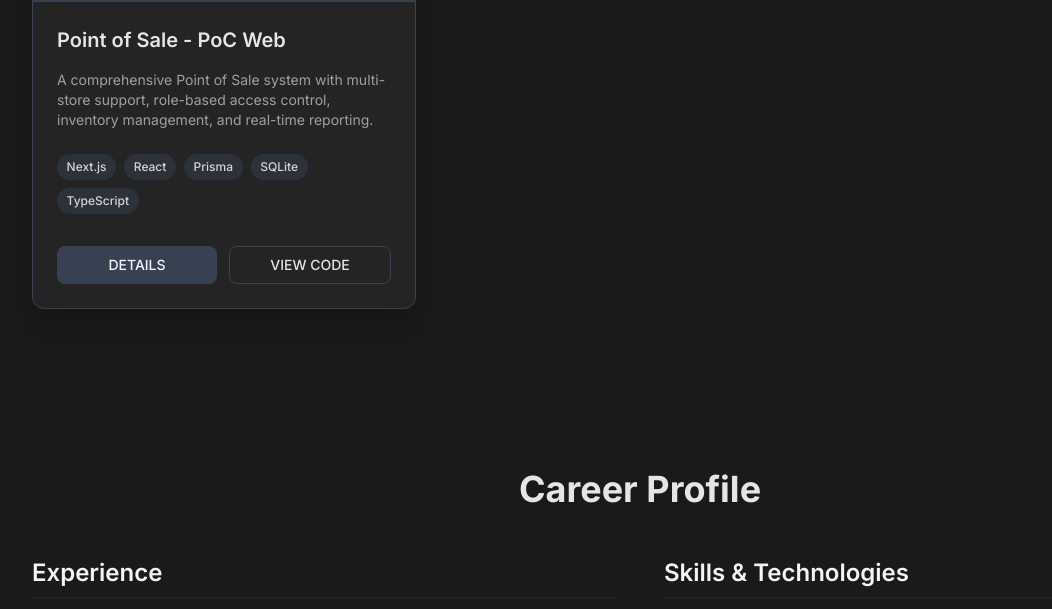
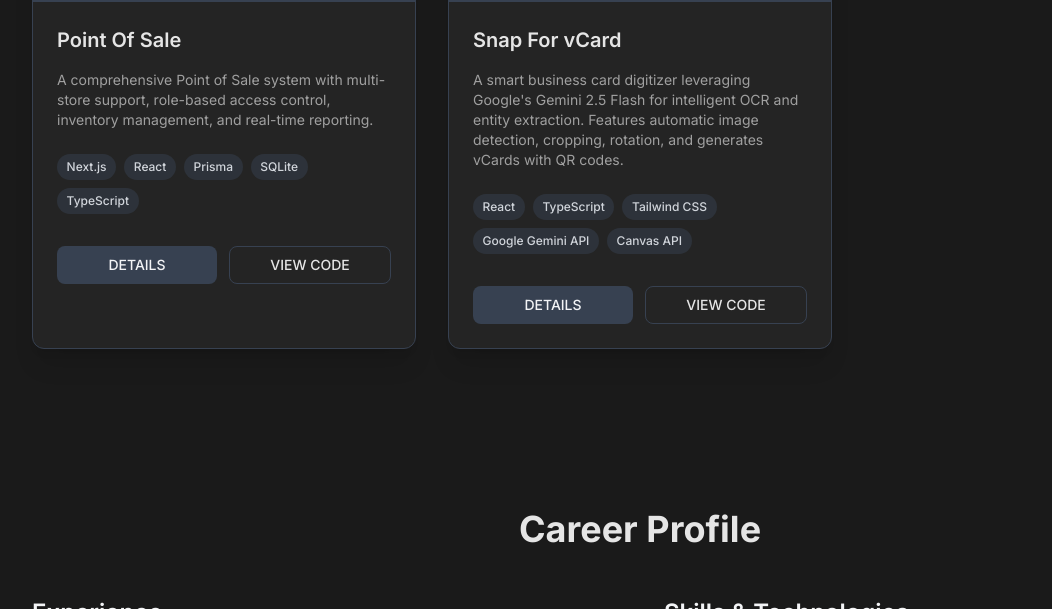
Before and after one commit to ihsanberahim/ihsanberahim.github.io, a website: page index.html in a window 1280 px wide. Shown: the part 1155-1764 px from the top of the page, without its empty margins (0-1052 px from the left). Drawn offline with nearby package versions, Linux system fonts and the light colour scheme.

Commit message:
feat: Add Google Tag Manager, introduce 'Snap For vCard' project, update 'Point Of Sale' project card details, and modify project modal's primary action to 'Get In Touch'.

```diff
--- a/index.html
+++ b/index.html
@@ -2,6 +2,16 @@
 <html lang="en">
 
 <head>
+    <!-- Google Tag Manager -->
+    <script>(function (w, d, s, l, i) {
+            w[l] = w[l] || []; w[l].push({
+                'gtm.start':
+                    new Date().getTime(), event: 'gtm.js'
+            }); var f = d.getElementsByTagName(s)[0],
+                j = d.createElement(s), dl = l != 'dataLayer' ? '&l=' + l : ''; j.async = true; j.src =
+                    'https://www.googletagmanager.com/gtm.js?id=' + i + dl; f.parentNode.insertBefore(j, f);
+        })(window, document, 'script', 'dataLayer', 'GTM-PNDFW659');</script>
+    <!-- End Google Tag Manager -->
     <meta charset="UTF-8">
     <meta name="viewport" content="width=device-width, initial-scale=1.0">
     <title>Muhammad Nur'Ihsan Berahim | Fullstack Developer Portfolio</title>
@@ -252,6 +262,10 @@
 </head>
 
 <body class="bg-background-dark text-text-light">
+    <!-- Google Tag Manager (noscript) -->
+    <noscript><iframe src="https://www.googletagmanager.com/ns.html?id=GTM-PNDFW659" height="0" width="0"
+            style="display:none;visibility:hidden"></iframe></noscript>
+    <!-- End Google Tag Manager (noscript) -->
 
     <!-- Header & Navigation -->
     <header class="sticky top-0 z-50 bg-background-dark/95 backdrop-blur-sm shadow-lg">
@@ -363,12 +377,11 @@
                 <div
                     class="bg-card-bg rounded-xl overflow-hidden shadow-xl border border-border-strong hover:border-accent-neutral/70 transition duration-500 transform hover:-translate-y-1 hover:shadow-card-hover">
                     <div class="h-48 bg-gray-700 flex items-center justify-center p-4 overflow-hidden">
-                        <!-- POS Project Screenshot --><img
-                            src="https://github.com/user-attachments/assets/09576e21-5548-49f8-90bc-cce249063b0d"
+                        <!-- POS Project Screenshot --><img src="pos_poc_thumbnail.png"
                             alt="Point of Sale PoC Screenshot" class="w-full h-full object-cover rounded-lg">
                     </div>
                     <div class="p-6 space-y-4">
-                        <h3 class="text-xl font-semibold text-text-light">Point of Sale - PoC Web</h3>
+                        <h3 class="text-xl font-semibold text-text-light">Point Of Sale</h3>
                         <p class="text-text-muted text-sm min-h-[40px]">
                             A comprehensive Point of Sale system with multi-store support, role-based access control,
                             inventory management, and real-time reporting.
@@ -384,12 +397,50 @@
                         <!-- Action Buttons -->
                         <div class="flex space-x-3 pt-4">
                             <!-- Primary Button (Neutral Accent) --><button
-                                onclick="openProjectModal('Point of Sale - PoC Web', 'A proof-of-concept web application for a Point of Sale system with authentication, multi-store support, inventory management, sales reporting, and comprehensive testing. Built with service-repository pattern architecture.', 'https://github.com/ihsanberahim/pos-poc-web')"
+                                onclick="openProjectModal('Point Of Sale', 'A proof-of-concept web application for a Point of Sale system with authentication, multi-store support, inventory management, sales reporting, and comprehensive testing. Built with service-repository pattern architecture.', 'https://github.com/ihsanberahim/pos-poc-web')"
                                 class="flex-1 text-center bg-button-bg text-accent-neutral font-medium py-2 rounded-lg hover:bg-gray-700 transition duration-300 text-sm">
                                 DETAILS
                             </button>
                             <!-- Outline Button (Neutral Accent) --><a
                                 href="https://github.com/ihsanberahim/pos-poc-web" target="_blank"
+                                class="flex-1 text-center border border-border-strong text-text-light font-medium py-2 rounded-lg hover:bg-card-bg hover:border-accent-neutral hover:text-accent-neutral transition duration-300 text-sm">
+                                VIEW CODE
+                            </a>
+                        </div>
+                    </div>
+                </div>
+
+                <!-- Project Card 2: BizCard AI Scanner -->
+                <div
+                    class="bg-card-bg rounded-xl overflow-hidden shadow-xl border border-border-strong hover:border-accent-neutral/70 transition duration-500 transform hover:-translate-y-1 hover:shadow-card-hover">
+                    <div class="h-48 bg-gray-700 flex items-center justify-center p-4 overflow-hidden">
+                        <!-- BizCard AI Screenshot --><img src="bizcard_ai_thumbnail.png"
+                            alt="BizCard AI Scanner Screenshot" class="w-full h-full object-cover rounded-lg">
+                    </div>
+                    <div class="p-6 space-y-4">
+                        <h3 class="text-xl font-semibold text-text-light">Snap For vCard</h3>
+                        <p class="text-text-muted text-sm min-h-[40px]">
+                            A smart business card digitizer leveraging Google's Gemini 2.5 Flash for intelligent OCR and
+                            entity extraction. Features automatic image detection, cropping, rotation, and generates
+                            vCards with QR codes.
+                        </p>
+                        <!-- Tech Stack Badges - Desaturated -->
+                        <div class="flex flex-wrap gap-2 pt-2">
+                            <span class="badge bg-gray-700/50 text-gray-300">React</span>
+                            <span class="badge bg-gray-700/50 text-gray-300">TypeScript</span>
+                            <span class="badge bg-gray-700/50 text-gray-300">Tailwind CSS</span>
+                            <span class="badge bg-gray-700/50 text-gray-300">Google Gemini API</span>
+                            <span class="badge bg-gray-700/50 text-gray-300">Canvas API</span>
+                        </div>
+                        <!-- Action Buttons -->
+                        <div class="flex space-x-3 pt-4">
+                            <!-- Primary Button (Neutral Accent) --><button
+                                onclick="openProjectModal('Snap For vCard', 'A responsive web application that transforms smartphone cameras into powerful AI scanners. Uses Gemini 2.5 Flash to parse unstructured text into structured JSON (Name, Role, Company, Phone, Email, Address) with smart image processing, contact management, and instant sharing via QR codes and downloadable vCard files.', 'https://github.com/ihsanberahim/Scan-For-vCard')"
+                                class="flex-1 text-center bg-button-bg text-accent-neutral font-medium py-2 rounded-lg hover:bg-gray-700 transition duration-300 text-sm">
+                                DETAILS
+                            </button>
+                            <!-- Outline Button (Neutral Accent) --><a
+                                href="https://github.com/ihsanberahim/Scan-For-vCard" target="_blank"
                                 class="flex-1 text-center border border-border-strong text-text-light font-medium py-2 rounded-lg hover:bg-card-bg hover:border-accent-neutral hover:text-accent-neutral transition duration-300 text-sm">
                                 VIEW CODE
                             </a>
@@ -583,9 +634,10 @@
                     class="py-2 px-4 rounded-lg text-text-muted hover:bg-gray-700 transition text-sm font-medium">
                     Close
                 </button>
-                <!-- Primary Button (Neutral Accent) --><a id="modal-link" href="#" target="_blank"
+                <!-- Primary Button (Neutral Accent) --><a id="modal-link"
+                    href="https://calendar.app.google/i8YzPeJHUfRNcza69" target="_blank"
                     class="py-2 px-4 rounded-lg bg-button-bg text-accent-neutral font-medium hover:bg-gray-700 transition text-sm">
-                    Go to Live Demo
+                    Get In Touch
                 </a>
             </div>
         </div>
@@ -624,7 +676,8 @@
         function openProjectModal(title, description, link) {
             modalTitle.textContent = title;
             modalDescription.textContent = description + " (This simulates the Shadcn Dialog component behavior and styling using pure JS and Tailwind).";
-            modalLink.href = link;
+            // Always use the Google Calendar link for "Get In Touch"
+            modalLink.href = "https://calendar.app.google/i8YzPeJHUfRNcza69";
 
             // Display the modal container
             projectModal.classList.remove('hidden');
```
Also changed, not shown: bizcard_ai_thumbnail.png (added), pos_poc_thumbnail.png (added).
